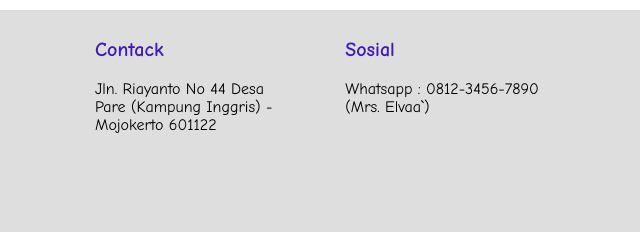
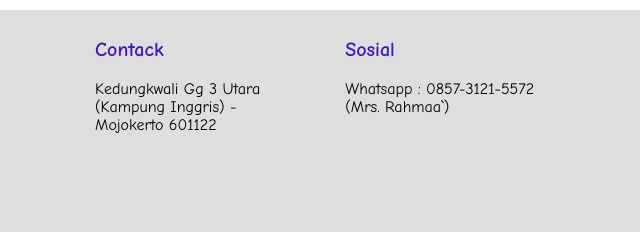
Before and after one commit to rahmaliarpl/companyrahma, a plain HTML site: page index.html in a window 1280 px wide. Shown: the part 1815-2055 px from the top of the page, 570-1210 px from the left. Drawn offline with Linux system fonts and the light colour scheme.

Commit message:
Update index.html

```diff
--- a/index.html
+++ b/index.html
@@ -133,11 +133,11 @@
                             </div>
                             <div class=" footer-section">
                                 <h4>Contack</h4>
-                                <p>Jln. Riayanto No 44  Desa Pare (Kampung Inggris) - Mojokerto 601122</p>
+                                <p>Kedungkwali Gg 3 Utara (Kampung Inggris) - Mojokerto 601122</p>
                             </div>
                             <div class=" footer-section">
                                 <h4>Sosial</h4>
-                                <p>Whatsapp : 0812-3456-7890 (Mrs. Elvaa`)</p>
+                                <p>Whatsapp : 0857-3121-5572 (Mrs. Rahmaa`)</p>
                             </div>
                         </div>
                     </div>
```
